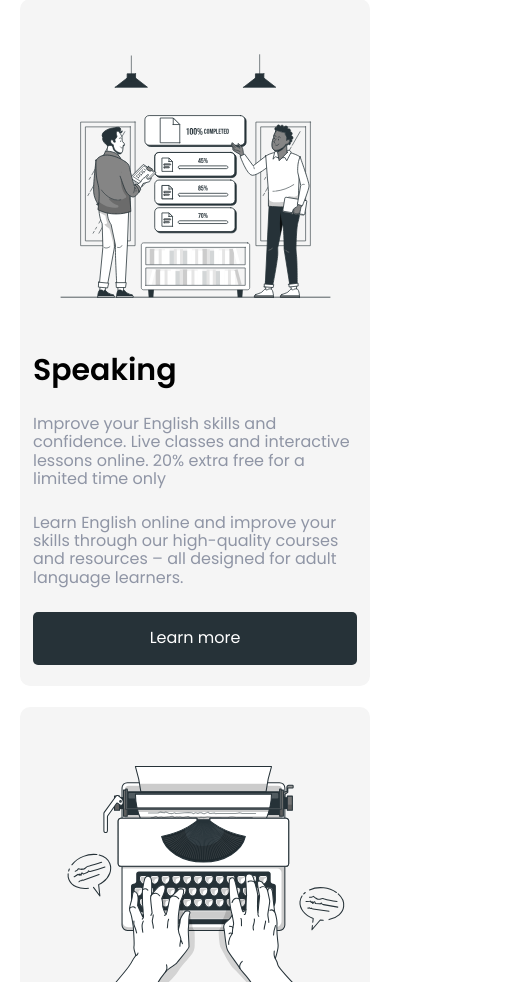
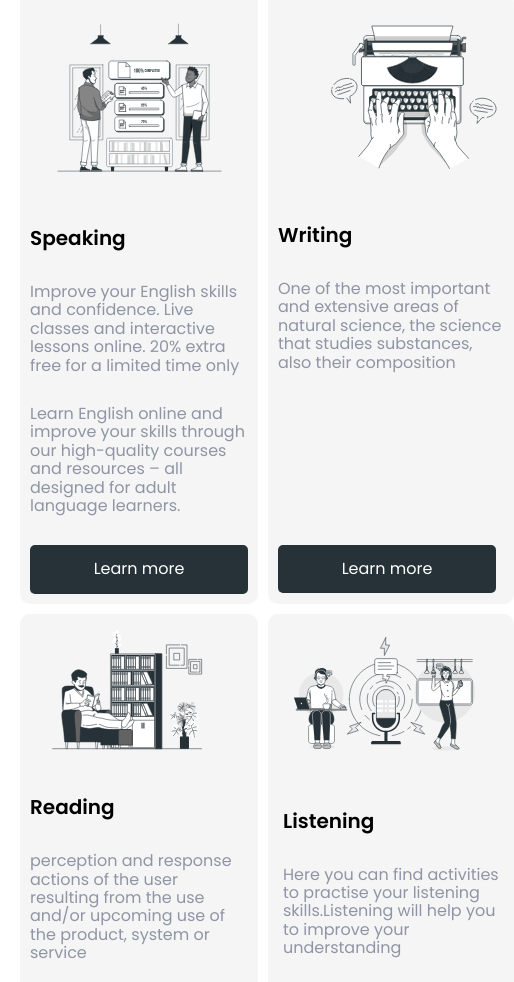
Before and after one commit to MuydinovAsadbek/Britlex, a plain HTML site: page index.html in a window 390 px wide. Shown: the part 1018-2000 px from the top of the page, 514 px wide, since content can reach past the window. Drawn offline with Linux system fonts and the light colour scheme.

Commit message:
responsive change

```diff
--- a/css/style.css
+++ b/css/style.css
@@ -255,15 +255,17 @@ body {
 }
 
 .skills__blocks {
-  display: flex;
-  justify-content: space-between;
+  display: grid;
+  grid-gap: 18px;
+  grid-template-areas: 'speaking-box writing-box reading-box'
+    'speaking-box listening-box listening-box';
 }
 
 .speaking-box {
+  grid-area: speaking-box;
   display: flex;
   flex-direction: column;
   align-items: center;
-  width: calc(100%/3 - 18px);
   padding: 35px 22px;
   border-radius: 10px;
   background-color: #f5f5f5;
@@ -280,7 +282,7 @@ body {
   max-width: 347px;
 }
 
-.speaking-box__title {
+.main-box-title {
   margin-top: 0;
   margin-bottom: 5px;
   font-size: 30px;
@@ -297,22 +299,10 @@ body {
   margin-bottom: 40px;
 }
 
-.skills-right-block {
-  display: flex;
-  flex-wrap: wrap;
-  width: calc(100%/(3/2));
-}
-
-.block {
-  display: flex;
-  flex-wrap: wrap;
-  justify-content: space-between;
-}
-
 .writing-box {
+  grid-area: writing-box;
   display: flex;
   flex-direction: column;
-  width: calc(50% - 9px);
   padding: 44px 40px;
   border-radius: 10px;
   background-color: #f5f5f5;
@@ -342,9 +332,9 @@ body {
 }
 
 .reading-box {
+  grid-area: reading-box;
   display: flex;
   flex-direction: column;
-  width: calc(50% - 9px);
   padding: 44px 40px;
   border-radius: 10px;
   background-color: #f5f5f5;
@@ -375,11 +365,10 @@ body {
 }
 
 .listening-box {
+  grid-area: listening-box;
   display: flex;
   justify-content: space-between;
-  width: 100%;
   padding: 44px 25px 44px 44px;
-  margin-top: 20px;
   border-radius: 10px;
   background-color: #f5f5f5;
 }
@@ -470,15 +459,13 @@ body {
     height: 460px;
   }
 
-  /* SECTION-SKILLS */
+  /* SIKLLS */
+  .skills__blocks {
+    grid-gap: 13px;
+  }
+
   .skills___title {
     margin-bottom: 58px;
-    font-size: 36px;
-    line-height: 80px;
-  }
-
-  .speaking-box {
-    width: calc(100%/3 - 13px);
   }
 
   .speaking-box__img {
@@ -486,24 +473,9 @@ body {
     height: 260px;
   }
 
-  .speaking-box__title {
-    font-size: 22px;
-    line-height: 80px;
-  }
-
-  .writing-box {
-    width: calc(50% - 6px);
-    padding: 35px 22px;
-  }
-
   .writing-box__img {
     width: 205px;
     height: 205px;
-  }
-
-  .writing-box__title {
-    font-size: 22px;
-    line-height: 80px;
   }
 
   .reading-box__img {
@@ -511,29 +483,13 @@ body {
     height: 162px;
   }
 
- .reading-box__title {
-    font-size: 22px;
-    line-height: 80px;
-  }
-
-  .listening-box {
-    padding: 33px 20px;
-    margin-top: 13px;
-  }
-
   .listening-box__img {
     width: 254px;
     height: 169px;
   }
 
- .lestening-box__title {
+  .main-box-title {
     font-size: 22px;
-    line-height: 80px;
-  }
-
-  .button {
-    white-space: nowrap;
-    min-width: 196px;
   }
 
 }
@@ -637,7 +593,6 @@ body {
     font-size: 22px;
   }
 
-
   .site-header-open .header-column__btn {
     display: inline-block;
     white-space: nowrap;
@@ -651,16 +606,17 @@ body {
     transition: color 0.4s ease, border 0.4s ease;
   }
 
-  /* SECTION-SKILLS */
+  /* SIKLLS */
+  .skills__blocks {
+    grid-gap: 10px;
+  }
+
   .skills___title {
-    margin-bottom: 58px;
-    font-size: 30px;
-    line-height: 80px;
+    margin-bottom: 37px;
   }
 
   .speaking-box {
-    width: calc(100%/3 - 10px);
-    padding: 21px 13px;
+    padding: 10px 10px;
   }
 
   .speaking-box__img {
@@ -668,13 +624,8 @@ body {
     height: 214px;
   }
 
-  .speaking-box__title {
-    font-size: 20px;
-    line-height: 80px;
-  }
-
   .writing-box {
-    padding: 21px 13px;
+    padding: 10px 10px;
   }
 
   .writing-box__img {
@@ -682,13 +633,8 @@ body {
     height: 200px;
   }
 
-  .writing-box__title {
-    font-size: 22px;
-    line-height: 80px;
-  }
-
   .reading-box {
-    padding: 20px 12px;
+    padding: 10px 10px;
   }
 
   .reading-box__img {
@@ -696,29 +642,26 @@ body {
     height: 144px;
   }
 
- .reading-box__title {
-    font-size: 20px;
-    line-height: 80px;
-  }
-
   .listening-box {
-    padding: 21px 13px;
-    margin-top: 10px;
+    padding: 15px 13px 15px 15px;
   }
 
   .listening-box__img {
-    width: 254px;
-    height: 169px;
+    width: 202px;
+    height: 134px;
   }
 
- .lestening-box__title {
-    font-size: 22px;
-    line-height: 80px;
+  .main-box-title {
+    font-size: 20px;
+  }
+
+  .speaking-box__text:not(:last-child) {
+    margin-bottom: 30px;
   }
 
   .button {
-    white-space: nowrap;
-    width: 100%;
+    padding: 13px 42px;
+    text-align: center;
   }
 
 }
@@ -774,98 +717,72 @@ body {
     text-align: center;
   }
 
-    /* SECTION-SKILLS */
+
+  /* SKILS */
   .skills__blocks {
-      flex-direction: column;
+    grid-template-areas: 'speaking-box writing-box'
+      'reading-box listening-box';
   }
 
   .skills___title {
-      margin-bottom: 40px;
+    margin-bottom: 34px;
     font-size: 30px;
     line-height: 80px;
   }
 
   .speaking-box {
-      width: 100%;
-      padding: 21px 13px;
-      margin-bottom: 21px;
+    grid-area: speaking-box;
   }
 
   .speaking-box__img {
-      width: 305px;
-      height: 305px;
+    width: 185px;
+    height: 185px;
+    margin-bottom: 10px;
   }
 
-    .speaking-box__title {
-      font-size: 30px;
+
+  .writing-box {
+    grid-area: writing-box;
+  }
+
+  .writing-box__img {
+    width: 182px;
+    height: 182px;
+    margin-bottom: 10px;
+  }
+
+  .writing-box__text {
+    margin-bottom: 173px;
+  }
+
+  .reading-box {
+    grid-area: reading-box;
+  }
+
+  .reading-box__img {
+    width: 198px;
+    height: 132px;
+    margin-bottom: 10px;
+  }
+
+
+  .listening-box {
+    flex-direction: column;
+  }
+
+  .listening-box__img {
+    width: 206px;
+    height: 137px;
+    order: -5;
+    margin-bottom: 15px;
+  }
+
+  .main-box-title {
     line-height: 80px;
   }
 
-    .speaking-box__text:not(:last-child) {
-      margin-bottom: 25px;
 }
 
-    .writing-box {
-      width: 100%;
-      min-width: 350px;
-      margin-bottom: 21px;
-    }
-
-    .writing-box__img {
-      width: 305px;
-      height: 305px;
-    }
-
-    .writing-box__title {
-      font-size: 30px;
-      line-height: 80px;
-    }
-
-    .reading-box {
-      width: 100%;
-      min-width: 280px;
-      margin-bottom: 21px;
-    }
-
-    .reading-box__img {
-      width: 305px;
-      height: 226px;
-    }
-
-   .reading-box__title {
-      font-size: 30px;
-      line-height: 80px;
-    }
-
-    .listening-box {
-      flex-direction: column;
-      width: 100%;
-      min-width: 350px;
-      margin-top: 0;
-    }
-
-    .listening-box__img {
-      width: 305px;
-      height: 180px;
-      order: -5;
-    }
-
-    .listening-box__content {
-      order: 5;
-    }
-
-   .lestening-box__title {
-      font-size: 30px;
-      line-height: 80px;
-    }
-
-    .button {
-      width: 100%;
-      min-width: 180px;
-      text-align: center;
-      padding: 15px 50px;
-    }
-}
 
 @media only screen and (max-width:320px) {
 
@@ -875,7 +792,7 @@ body {
   }
 
   .site-header-open .header-column {
-    position: absolute;
+    position: fixed;
     top: 0;
     left: 0;
     padding: 26px;
@@ -920,7 +837,11 @@ body {
 
   /* SECTION-SKILLS */
   .skills__blocks {
-    flex-direction: column;
+    grid-template-areas:
+            'speaking-box'
+            'writing-box'
+            'reading-box'
+            'listening-box';
   }
 
   .skills___title {
@@ -940,13 +861,9 @@ body {
     height: 214px;
   }
 
-  .speaking-box__title {
+  .main-box-title {
     font-size: 18px;
     line-height: 80px;
-  }
-
-  .speaking-box__text:not(:last-child) {
-    margin-bottom: 10px;
   }
 
   .writing-box {
@@ -958,11 +875,16 @@ body {
   .writing-box__img {
     width: 204px;
     height: 204px;
+    margin: auto;
   }
 
   .writing-box__title {
     font-size: 22px;
     line-height: 80px;
+  }
+
+  .writing-box__text {
+    margin-bottom: 25px;
   }
 
   .reading-box {
@@ -983,9 +905,7 @@ body {
 
   .listening-box {
     flex-direction: column;
-    width: 100%;
     min-width: 280px;
-    margin-top: 0;
   }
 
   .listening-box__img {
--- a/index.html
+++ b/index.html
@@ -93,7 +93,7 @@
           <div class="speaking-box">
             <img class="speaking-box__img" src="img/speaking-img.svg" alt="img" width="390" height="390">
             <div class="speaking-box__content">
-              <h2 class="speaking-box__title">Speaking</h2>
+              <h2 class="speaking-box__title main-box-title">Speaking</h2>
               <p class="speaking-box__text">
                 Improve your English skills and confidence. Live classes and interactive lessons online. 20% extra free
                 for a limited time only
@@ -106,13 +106,10 @@
             </div>
           </div>
 
-          <div class="skills-right-block">
-            <div class="block">
-
               <div class="writing-box">
                 <img class="writing-box__img" src="img/writing-img.svg" alt="img" width="293" height="293">
                 <div class="writing-box__content">
-                  <h2 class="writing-box__title">Writing</h2>
+                  <h2 class="writing-box__title main-box-title">Writing</h2>
                   <p class="writing-box__text">One of the most important and extensive areas of natural science, the
                     science that studies substances, also their composition </p>
                   <a class="writing-box__button black-button button" href="#">Learn more</a>
@@ -122,18 +119,16 @@
               <div class="reading-box">
                 <img class="reading-box__img" src="img/reading-img.svg" alt="img" width="371" height="247">
                 <div class="reading-box__content">
-                  <h2 class="reading-box__title">Reading</h2>
+                  <h2 class="reading-box__title main-box-title">Reading</h2>
                   <p class="reading-box__text">perception and response actions of the user resulting from the use and/or
                     upcoming use of the product, system or service</p>
                   <a class="reading-box__button black-button button" href="#">Learn more</a>
                 </div>
               </div>
 
-            </div>
-            <div class="box">
               <div class="listening-box">
                 <div class="listening-box__content">
-                  <h2 class="listening-box__title">Listening</h2>
+                  <h2 class="listening-box__title main-box-title">Listening</h2>
                   <p class="listening-box__text">Here you can find activities to practise your listening
                     skills.Listening will help you to improve your understanding</p>
                   <a class="listening-box__button black-button button" href="#">Learn more</a>
```
Lines whose indentation alone changed are shown as unchanged.
